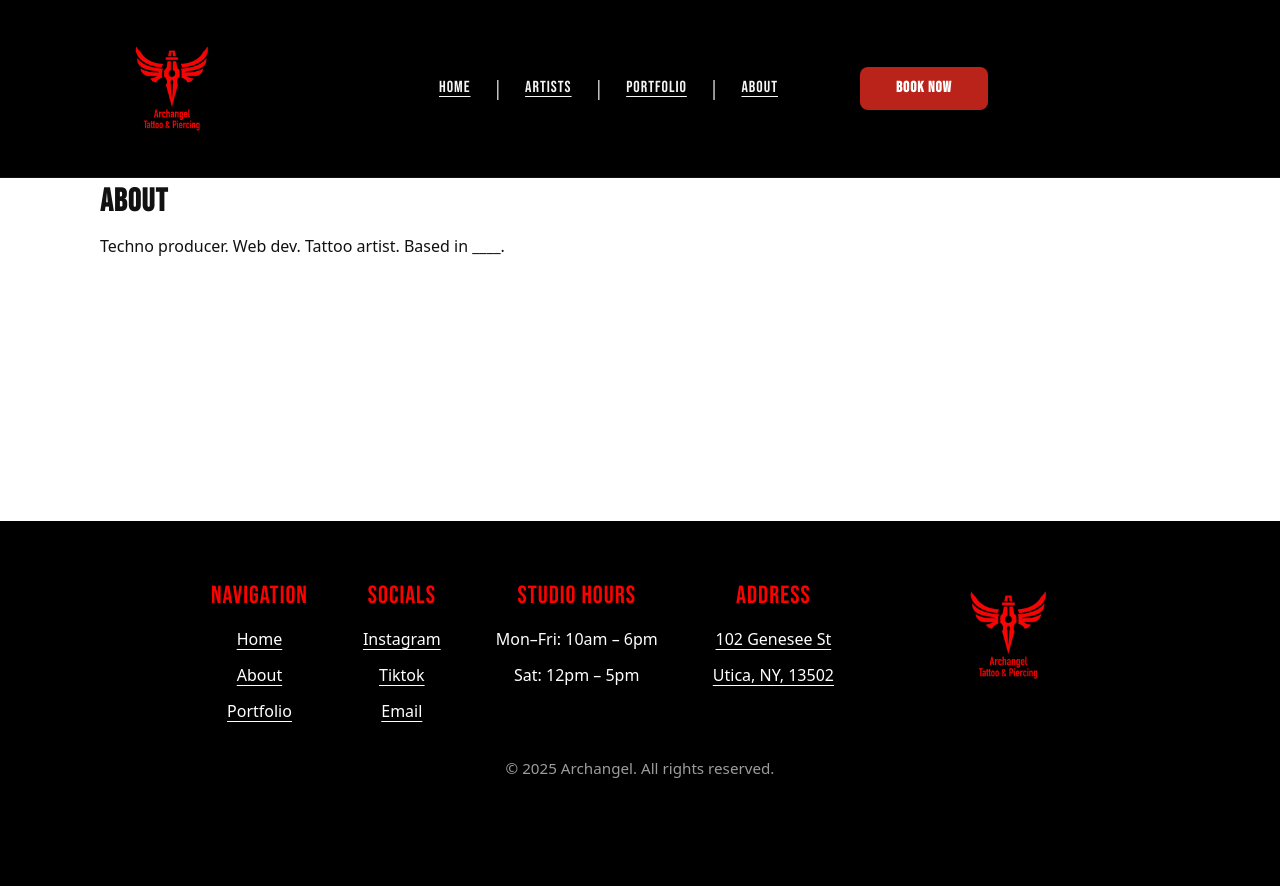
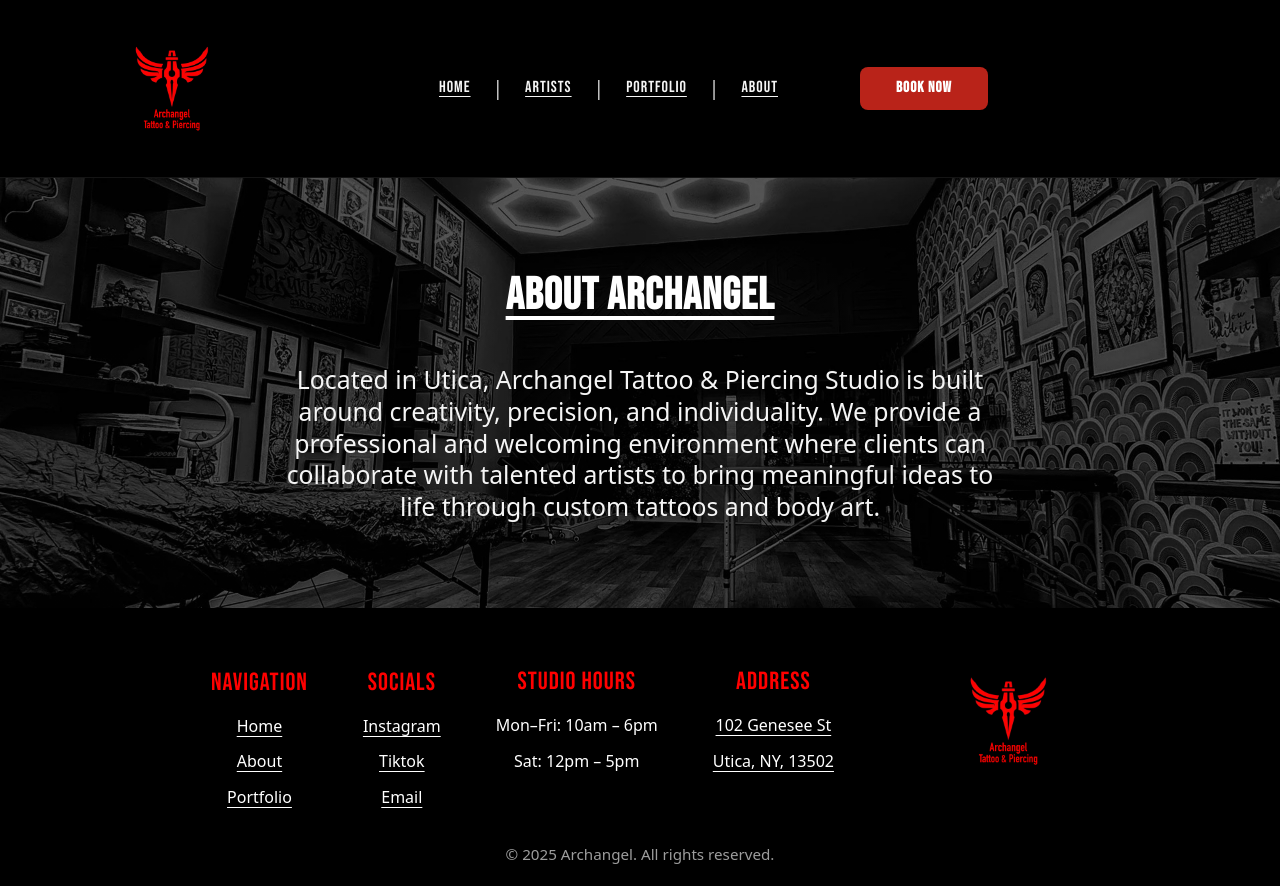
Before and after one commit to marc222cloud/tattoo-site, a React (Vite) app: page /about in a window 1280 px wide. Before the commit the page ends 800 px from the top, so only its background shows below. Built offline with nearby package versions, Linux system fonts and the light colour scheme.

Commit message:
feat: build about section with branded layout and background

```diff
--- a/src/App.jsx
+++ b/src/App.jsx
@@ -4,6 +4,7 @@ import Header from './components/Header';
 import Hero from './components/Hero';
 import Artists from './components/Artists';
 import Highlights from './components/Highlights';
+import About from './components/About';
 import Footer from './components/Footer';
 
 // Simple layout container (inline, no separate component)
@@ -17,6 +18,7 @@ const Home = () => (
     <Artists />
     {/* Highlights paints its own full-width black band */}
     <Highlights galleryHref="/gallery" />
+    <About />
   </>
 );
 
@@ -45,14 +47,6 @@ const Booking = () => (
   </section>
 );
 
-const About = () => (
-  <section style={{ background: 'transparent' }}>
-    <Container>
-      <h1>About</h1>
-      <p>Techno producer. Web dev. Tattoo artist. Based in ____.</p>
-    </Container>
-  </section>
-);
 
 export default function App(){
   return (
--- /dev/null
+++ b/src/components/About.css
@@ -0,0 +1,62 @@
+
+
+.about {
+  min-height: 430px;
+  background-size: cover;
+  background-position: center;
+  background-repeat: no-repeat;
+  color: #fff;
+  display: flex;
+  align-items: center;
+  justify-content: center;
+}
+
+.about-overlay {
+  width: 100%;
+  min-height: 430px;
+  display: flex;
+  flex-direction: column;
+  align-items: center;
+  justify-content: center;
+  text-align: center;
+  padding: 55px 24px;
+}
+
+.about-title {
+  font-family: 'Bebas Neue', sans-serif;
+  font-size: 2.8rem;
+  letter-spacing: 1px;
+  text-transform: uppercase;
+  text-decoration: underline;
+  text-underline-offset: 7px;
+  margin: 0 0 35px;
+}
+
+.about-text {
+  max-width: 720px;
+  margin: 0;
+  font-size: 1.55rem;
+  line-height: 1.28;
+  color: #f5f5f5;
+}
+
+@media (max-width: 768px) {
+  .about {
+    min-height: 360px;
+  }
+
+  .about-overlay {
+    min-height: 360px;
+    padding: 45px 24px;
+  }
+
+  .about-title {
+    font-size: 2.2rem;
+    margin-bottom: 24px;
+  }
+
+  .about-text {
+    font-size: 1.05rem;
+    line-height: 1.45;
+  }
+}
--- /dev/null
+++ b/src/components/About.jsx
@@ -0,0 +1,28 @@
+
+
+import './About.css';
+import tattooBg from '../assets/tattoobg2.webp';
+
+export default function About() {
+  return (
+    <section
+      className="about"
+      id="about"
+      style={{
+        backgroundImage: `linear-gradient(rgba(0,0,0,.45), rgba(0,0,0,.45)), url(${tattooBg})`,
+      }}
+    >
+      <div className="about-overlay">
+        <h2 className="about-title">About Archangel</h2>
+
+        <p className="about-text">
+          Located in Utica, Archangel Tattoo & Piercing Studio is
+          built around creativity, precision, and individuality.
+          We provide a professional and welcoming environment where
+          clients can collaborate with talented artists to bring
+          meaningful ideas to life through custom tattoos and body art.
+        </p>
+      </div>
+    </section>
+  );
+}
```
